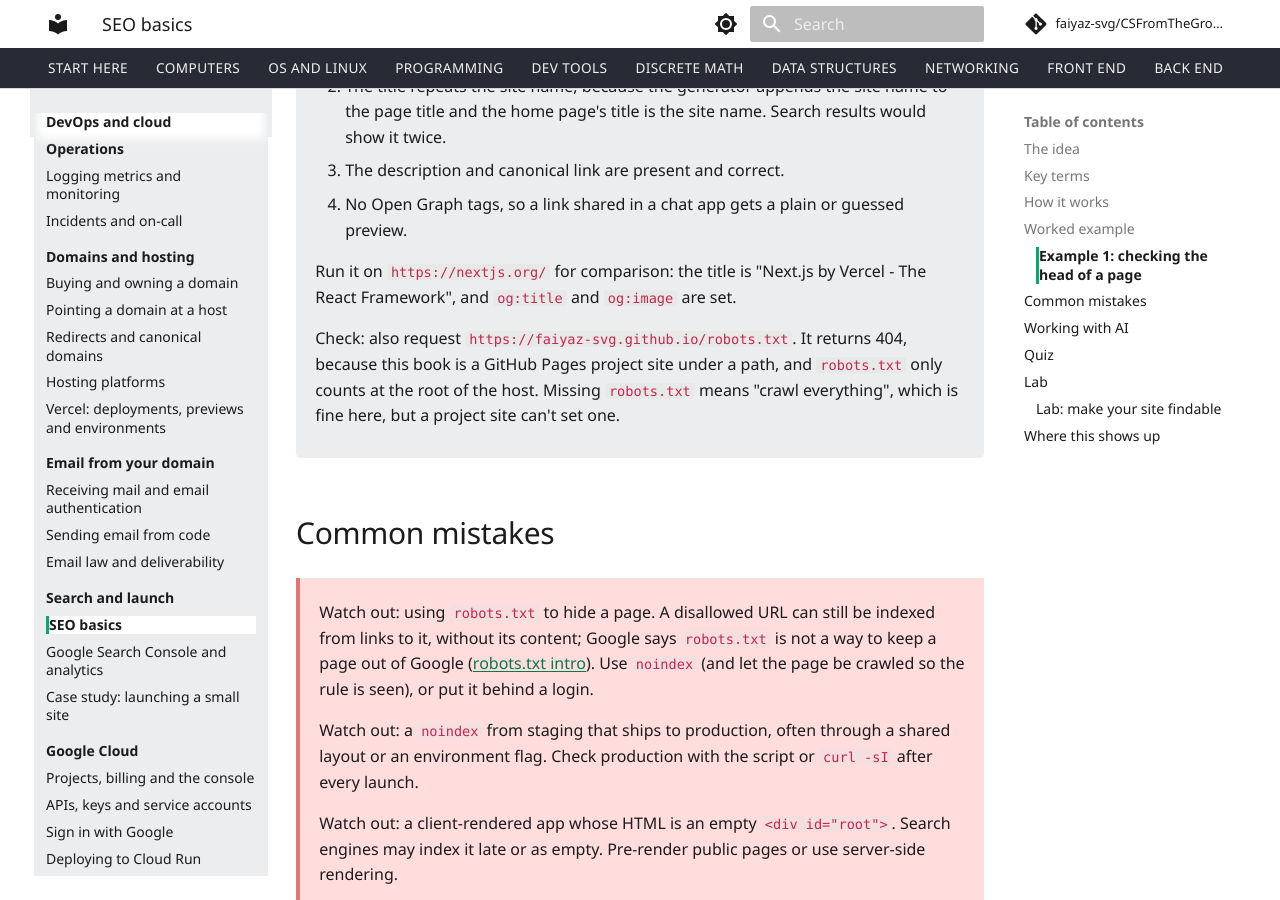
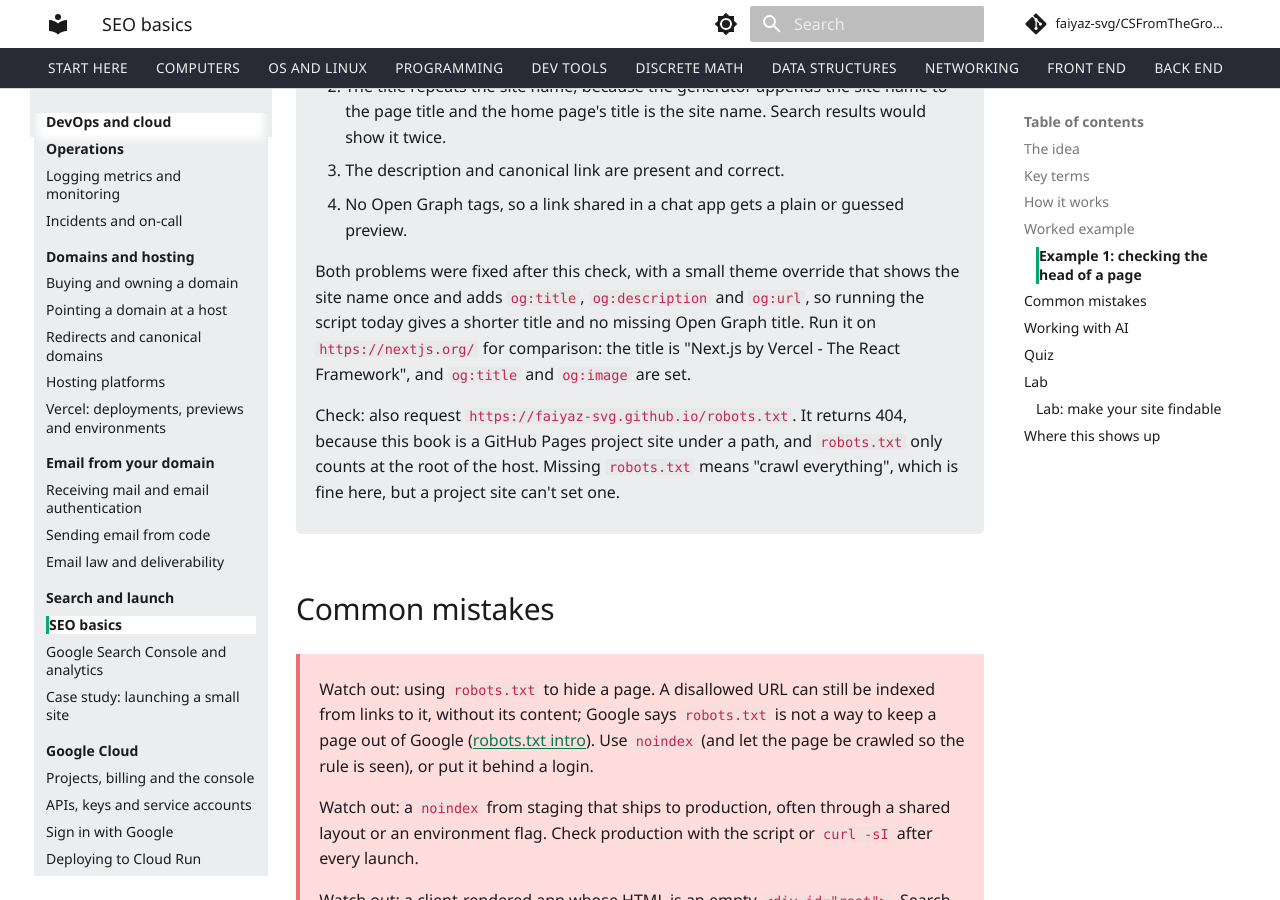
Before and after one commit to faiyaz-svg/CSFromTheGroundUp, an MkDocs documentation site: the page built from docs/13-devops-and-cloud/07-search-and-launch/01-seo-basics.md, in a window 1280 px wide and 900 px high, scrolled down 3575 px. Built offline with MkDocs 1.6.1 and Material for MkDocs 9.7.7, drawn with Linux system fonts in a browser that asks for light colours; comment, search, counter and statistics services are not loaded.

Commit message:
fix home page title and add open graph tags

```diff
--- a/docs/13-devops-and-cloud/07-search-and-launch/01-seo-basics.md
+++ b/docs/13-devops-and-cloud/07-search-and-launch/01-seo-basics.md
@@ -122,7 +122,7 @@
 3. The description and canonical link are present and correct.
 4. No Open Graph tags, so a link shared in a chat app gets a plain or guessed preview.
 
-Run it on `https://nextjs.org/` for comparison: the title is "Next.js by Vercel - The React Framework", and `og:title` and `og:image` are set.
+Both problems were fixed after this check, with a small theme override that shows the site name once and adds `og:title`, `og:description` and `og:url`, so running the script today gives a shorter title and no missing Open Graph title. Run it on `https://nextjs.org/` for comparison: the title is "Next.js by Vercel - The React Framework", and `og:title` and `og:image` are set.
 
 Check: also request `https://faiyaz-svg.github.io/robots.txt`. It returns 404, because this book is a GitHub Pages project site under a path, and `robots.txt` only counts at the root of the host. Missing `robots.txt` means "crawl everything", which is fine here, but a project site can't set one.
 
--- a/mkdocs.yml
+++ b/mkdocs.yml
@@ -8,6 +8,7 @@
 
 theme:
   name: material
+  custom_dir: overrides
   language: en
   font: false
   features:
--- /dev/null
+++ b/overrides/main.html
@@ -0,0 +1,21 @@
+{% extends "base.html" %}
+
+{# The home page's title equals the site name; show it once instead of "Name - Name". #}
+{% block htmltitle %}
+  {% set page_title = page.meta.title if page.meta and page.meta.title else (page.title | striptags if page.title else "") %}
+  {% if page_title and page_title != config.site_name %}
+    <title>{{ page_title }} - {{ config.site_name }}</title>
+  {% else %}
+    <title>{{ config.site_name }}</title>
+  {% endif %}
+{% endblock %}
+
+{# Open Graph tags, so shared links show a title and description. #}
+{% block extrahead %}
+  {% set og_title = page.meta.title if page.meta and page.meta.title else (page.title | striptags if page.title else config.site_name) %}
+  <meta property="og:type" content="website">
+  <meta property="og:site_name" content="{{ config.site_name }}">
+  <meta property="og:title" content="{{ og_title }}">
+  <meta property="og:description" content="{{ page.meta.description if page.meta and page.meta.description else config.site_description }}">
+  {% if page.canonical_url %}<meta property="og:url" content="{{ page.canonical_url }}">{% endif %}
+{% endblock %}
```
